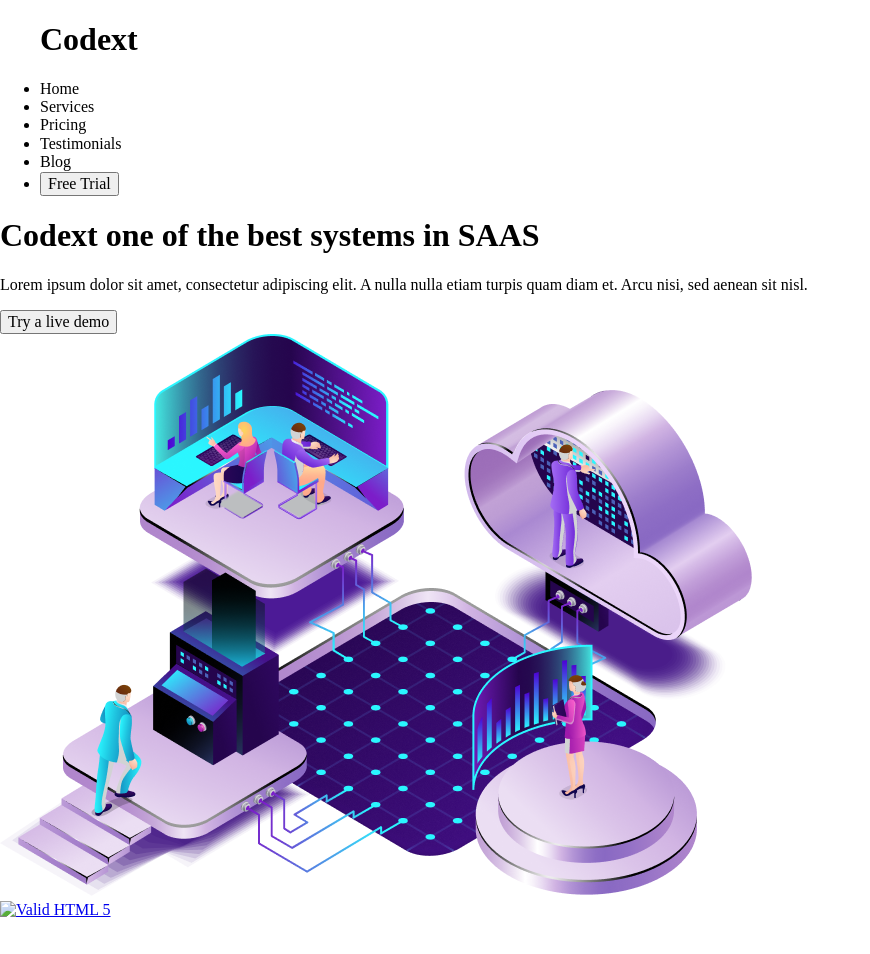
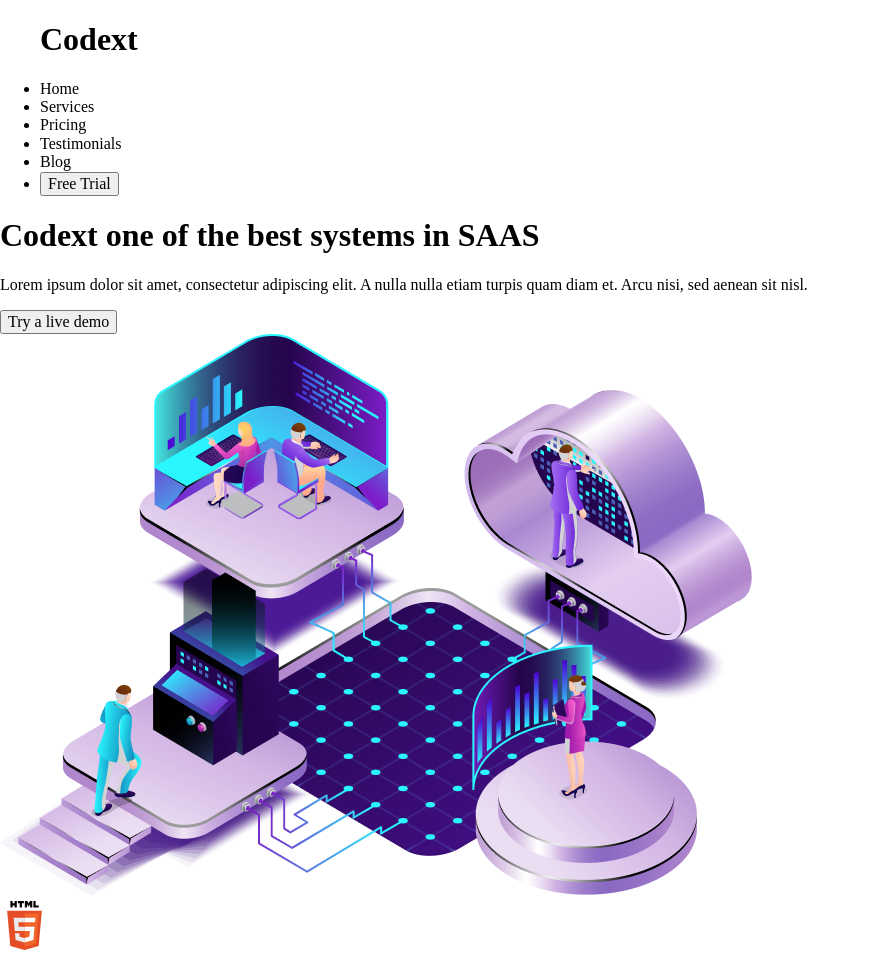
Before and after one commit to DrexelDesign/Info-151-F23, a plain HTML site: page index.html in a window 1280 px wide. Shown: the whole page, without its empty margins (0-870 px from the left). Before the commit the page ends 919 px from the top, so only its background shows below. Drawn offline with Linux system fonts and the light colour scheme.

Commit message:
fixed html logo

```diff
--- a/index.html
+++ b/index.html
@@ -38,7 +38,7 @@
     </div>
 
     <a href=" https://validator.w3.org/nu/?doc=https://week-5-navigation--info-552-portfolio.netlify.app/" target="_blank">
-        <img src="img/html-logo.svg" alt="Valid HTML 5">
+        <img src="html-logo.svg" alt="Valid HTML 5">
     </a>
 
 </body>
```
